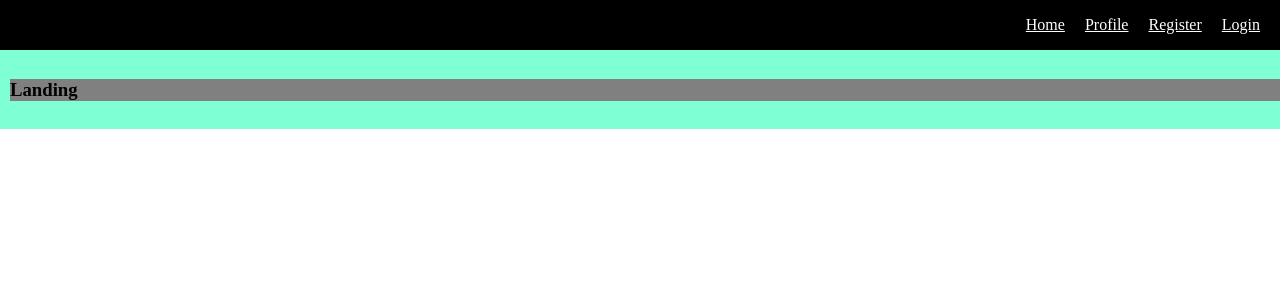
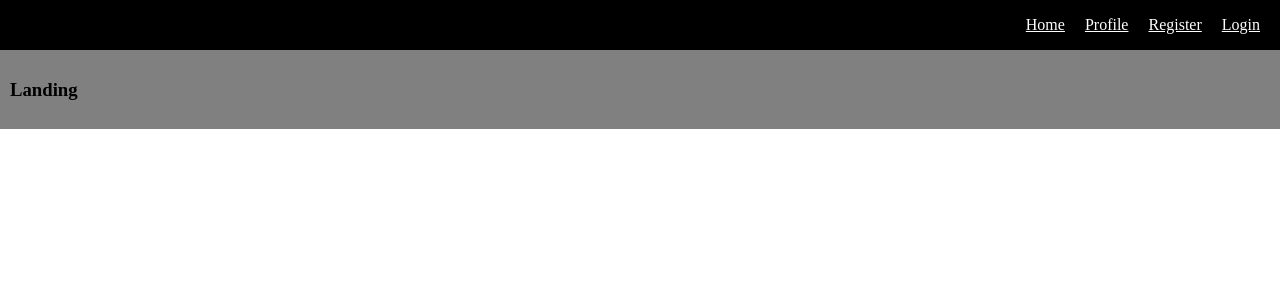
Before and after one commit to ryanweston/unisocial, a React (Create React App) app in the folder client/: page / in a window 1280 px wide. Shown: the top 300 px of the page. Built offline with nearby package versions, Linux system fonts and the light colour scheme.

Commit message:
width bug fixed

```diff
--- a/client/src/App.css
+++ b/client/src/App.css
@@ -1,8 +1,7 @@
 body { margin: 0; padding:0;}
 
 .container {
-  /* margin: 0 auto; */
-  padding:10px;
+  margin: 0 auto;
   background-color: aquamarine;
   height:100%;
   width:100%;
@@ -10,7 +9,7 @@ body { margin: 0; padding:0;}
 
 section .landing {
   margin:0;
-  padding:0;
+  padding:10px;
   background-color: gray;
 }
 
```
